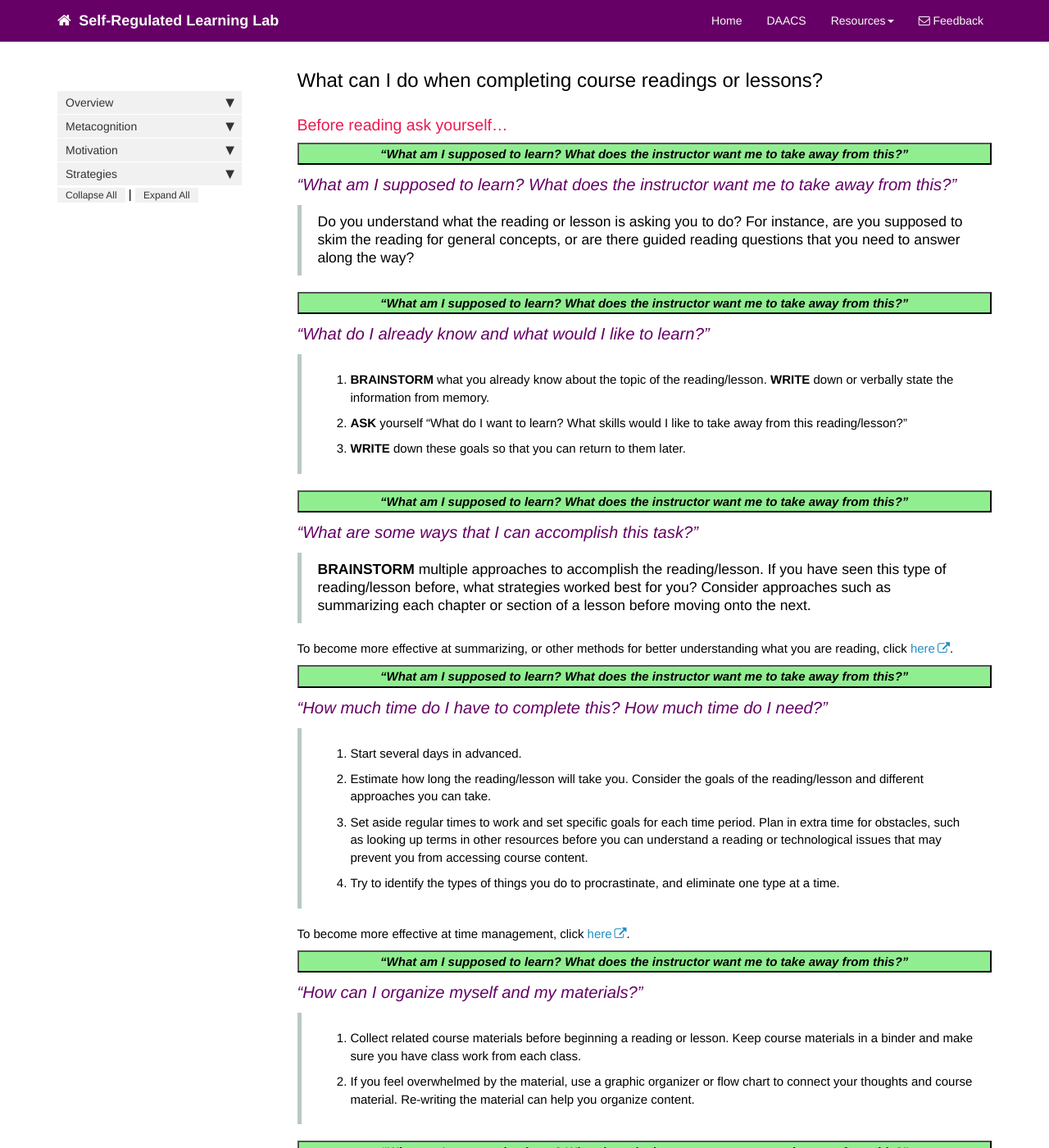
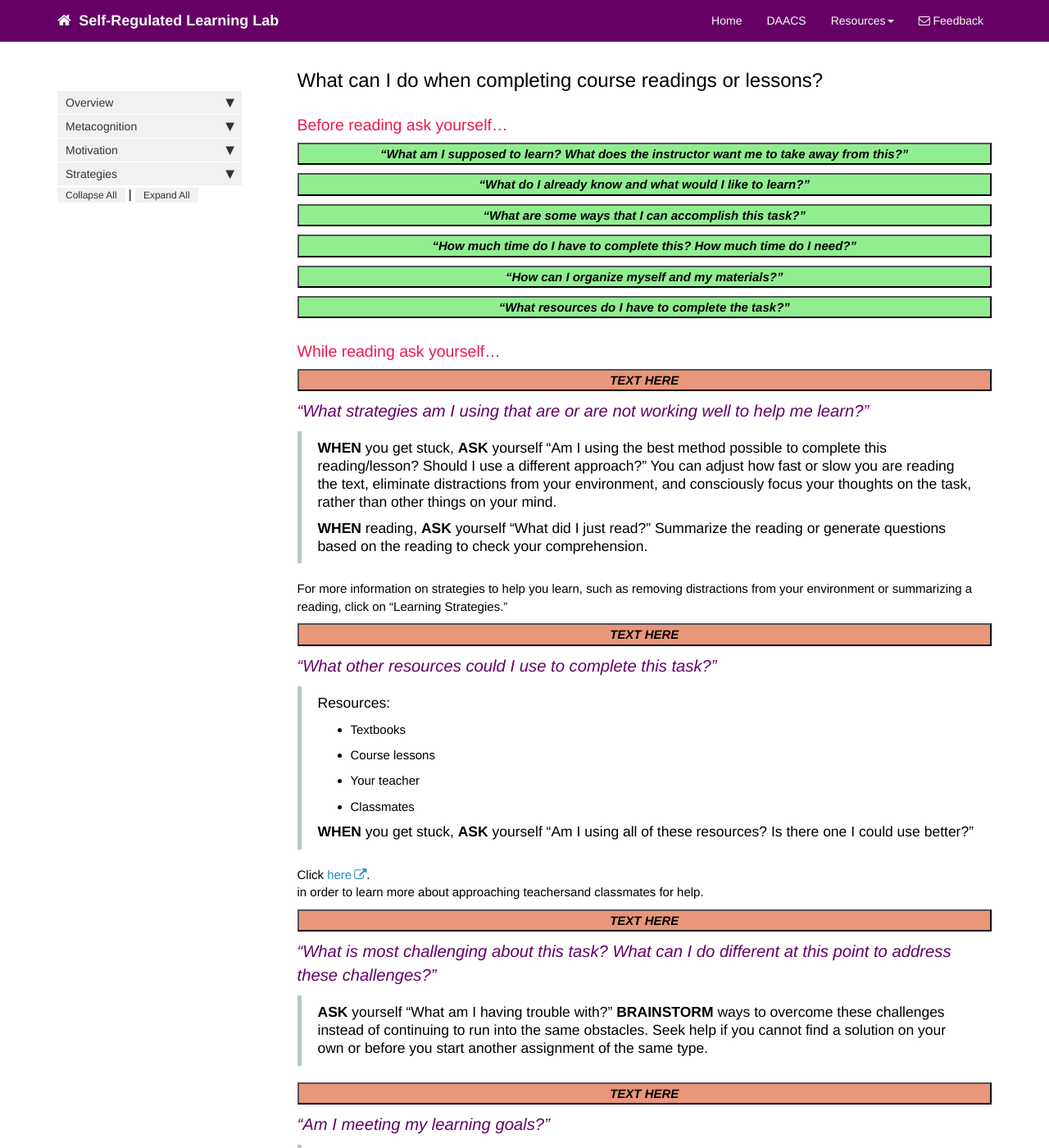
Before and after one commit to dfranklin02/SRL, a Jekyll site: the page built from docs/pages/metacognition/metacognition_recommendations_reading.md, in a window 1280 px wide and 1400 px high, scrolled down 219 px. Shown: the whole window at 82% size. Built offline with Jekyll 4.4.1, drawn with Linux system fonts in a browser that asks for light colours; nearby versions of some CDN libraries; comment, search, counter and statistics services are not loaded; some of the changed text lies outside the part shown.

Commit message:
Update metacognition_recommendations_reading.md

```diff
--- a/docs/pages/metacognition/metacognition_recommendations_reading.md
+++ b/docs/pages/metacognition/metacognition_recommendations_reading.md
@@ -31,93 +31,74 @@ toc: false
 <button data-toggle="collapse" data-target="#readingbefore1" style="background-color:LightGreen; width:100%"><b><i>“What am I supposed to learn? What does the instructor want me to take away from this?”</i></b></button>
 
 <div id="readingbefore1" class="collapse">
-TEXT HERE
+Do you understand what the reading or lesson is asking you to do? For instance, are you supposed to skim the reading for general concepts, or are there guided reading questions that you need to answer along the way?
 <br>
 <br>
 </div>
 
-
-<p class='question'>“What am I supposed to learn? What does the instructor want me to take away from this?”</p>
-
-> Do you understand what the reading or lesson is asking you to do? For instance, are you supposed to skim the reading for general concepts, or are there guided reading questions that you need to answer along the way?
-
-<button data-toggle="collapse" data-target="#readingbefore2" style="background-color:LightGreen; width:100%"><b><i>“What am I supposed to learn? What does the instructor want me to take away from this?”</i></b></button>
+<button data-toggle="collapse" data-target="#readingbefore2" style="background-color:LightGreen; width:100%"><b><i>“What do I already know and what would I like to learn?”</i></b></button>
 
 <div id="readingbefore2" class="collapse">
-TEXT HERE
+<ol>
+<li><b>BRAINSTORM</b> what you already know about the topic of the reading/lesson. <b>WRITE</b> down or verbally state the information from memory.</li>
+<li><b>ASK</b> yourself “What do I want to learn? What skills would I like to take away from this reading/lesson?”</li>
+<li><b>WRITE</b> down these goals so that you can return to them later.</li>
+</ol>
 <br>
 <br>
 </div>
 
-<p class='question'>“What do I already know and what would I like to learn?”</p>
-
-> 1.  **BRAINSTORM** what you already know about the topic of the reading/lesson. **WRITE** down or verbally state the information from memory.
-> 2.  **ASK** yourself “What do I want to learn? What skills would I like to take away from this reading/lesson?”
-> 3.  **WRITE** down these goals so that you can return to them later.
-
-<button data-toggle="collapse" data-target="#readingbefore3" style="background-color:LightGreen; width:100%"><b><i>“What am I supposed to learn? What does the instructor want me to take away from this?”</i></b></button>
+<button data-toggle="collapse" data-target="#readingbefore3" style="background-color:LightGreen; width:100%"><b><i>“What are some ways that I can accomplish this task?”</i></b></button>
 
 <div id="readingbefore3" class="collapse">
-TEXT HERE
+<b>BRAINSTORM</b> multiple approaches to accomplish the reading/lesson. If you have seen this type of reading/lesson before, what strategies worked best for you? Consider approaches such as summarizing each chapter or section of a lesson before moving onto the next.
+<br>
+<br>
+To become more effective at summarizing, or other methods for better understanding what you are reading, <a href="http://srl.daacs.net/strategies.html">click here.</a>
+</div>
+
+<button data-toggle="collapse" data-target="#readingbefore4" style="background-color:LightGreen; width:100%"><b><i>“How much time do I have to complete this? How much time do I need?”</i></b></button>
+
+<div id="readingbefore4" class="collapse">
+<ol>
+<li>Start several days in advanced.</li>
+<li>Estimate how long the reading/lesson will take you. Consider the goals of the reading/lesson and different approaches you can take.</li>
+<li>Set aside regular times to work and set specific goals for each time period. Plan in extra time for obstacles, such as looking up terms in other resources before you can understand a reading or technological issues that may prevent you from accessing course content.</li>
+<li>Try to identify the types of things you do to procrastinate, and eliminate one type at a time.</li>
+</ol>
+To become more effective at time management, <a href="http://srl.daacs.net/managing_time.html">click here.</a>
 <br>
 <br>
 </div>
 
-<p class='question'>“What are some ways that I can accomplish this task?”</p>
+<button data-toggle="collapse" data-target="#readingbefore5" style="background-color:LightGreen; width:100%"><b><i>“How can I organize myself and my materials?”</i></b></button>
 
-> **BRAINSTORM** multiple approaches to accomplish the reading/lesson. If you have seen this type of reading/lesson before, what strategies worked best for you? Consider approaches such as summarizing each chapter or section of a lesson before moving onto the next.
-
-To become more effective at summarizing, or other methods for better understanding what you are reading, click <a href="http://srl.daacs.net/managing_time.html">here</a>.<br>
-
-<button data-toggle="collapse" data-target="#readingbefore4" style="background-color:LightGreen; width:100%"><b><i>“What am I supposed to learn? What does the instructor want me to take away from this?”</i></b></button>
-
-<div id="readingbefore4" class="collapse">
-TEXT HERE
-<br>
+<div id="readingbefore5" class="collapse">
+<ol>
+<li>Collect related course materials before beginning a reading or lesson. Keep course materials in a binder and make sure you have class work from each class.</li>
+<li>If you feel overwhelmed by the material, use a graphic organizer or flow chart to connect your thoughts and course material. Re-writing the material can help you organize content.</li>
+</ol>
 <br>
 </div>
 
-<p class='question'>“How much time do I have to complete this? How much time do I need?”</p>
+<button data-toggle="collapse" data-target="#readingbefore6" style="background-color:LightGreen; width:100%"><b><i>“What resources do I have to complete the task?”</i></b></button>
 
-> 1.  Start several days in advanced.
-> 2.  Estimate how long the reading/lesson will take you. Consider the goals of the reading/lesson and different approaches you can take.
-> 3.  Set aside regular times to work and set specific goals for each time period. Plan in extra time for obstacles, such as looking up terms in other resources before you can understand a reading or technological issues that may prevent you from accessing course content.
-> 4.  Try to identify the types of things you do to procrastinate, and eliminate one type at a time.
-
-To become more effective at time management, click <a href="http://srl.daacs.net/managing_time.html">here</a>.<br>
-
-<button data-toggle="collapse" data-target="#readingbefore5" style="background-color:LightGreen; width:100%"><b><i>“What am I supposed to learn? What does the instructor want me to take away from this?”</i></b></button>
-
-<div id="readingbefore5" class="collapse">
-TEXT HERE
+<div id="readingbefore6" class="collapse">
+Resources:
+<ul>
+<li>Textbooks</li>
+<li>Course lessons</li>
+<li>Teachers</li>
+<li>Classmates</li>
+</ul>
+For instance, if you encounter technological difficulties, are there numbers you can call for help, rather than simply stopping the assignment?
 <br>
 <br>
+See <a href="http://srl.daacs.net/help_seeking.html">help seeking</a> to learn more about how to approach teachers and classmates for help.
 </div>
 
-<p class='question'>“How can I organize myself and my materials?”</p>
 
-> 1.  Collect related course materials before beginning a reading or lesson. Keep course materials in a binder and make sure you have class work from each class.
-> 2.  If you feel overwhelmed by the material, use a graphic organizer or flow chart to connect your thoughts and course material. Re-writing the material can help you organize content.
 
-<button data-toggle="collapse" data-target="#readingbefore6" style="background-color:LightGreen; width:100%"><b><i>“What am I supposed to learn? What does the instructor want me to take away from this?”</i></b></button>
-
-<div id="readingbefore6" class="collapse">
-TEXT HERE
-<br>
-<br>
-</div>
-
-<p class='question'>“What resources do I have to complete the task?”</p>
-
-> Resources:
-> - Textbooks
-> - Course lessons
-> - Your teacher
-> - Classmates
->
-> For instance, if you encounter technological difficulties, are there numbers you can call for help, rather than simply stopping the assignment?
-
-See "Help Seeking" in order to learn more about how to approach teachers and classmates for help.
 
 ### While reading ask yourself...
 
```
